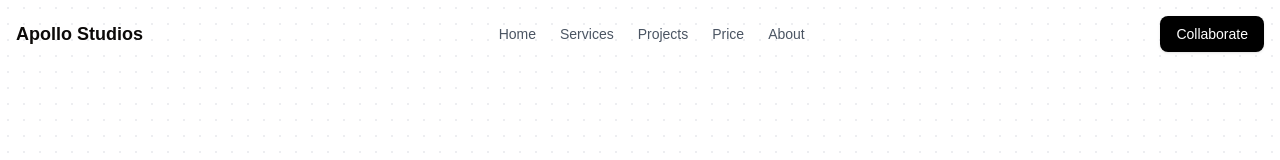
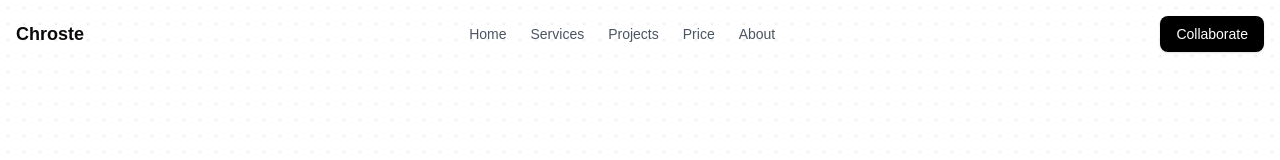
Before and after one commit to AimeKelvin/chroste2.0, a Next.js app: page /projects/arserve in a window 1280 px wide. Shown: the top 160 px of the page. Built offline with nearby package versions, Linux system fonts and the light colour scheme.

Commit message:
name fix

```diff
--- a/src/app/sections/Hero.tsx
+++ b/src/app/sections/Hero.tsx
@@ -29,12 +29,12 @@ export default function Hero() {
         <div className="flex gap-8 py-20 items-center justify-center flex-col">
           <div>
             <Button variant="secondary" size="sm" className="gap-4">
-              Welcome to Apollo Studios
+              Welcome to Chroste Labs
             </Button>
           </div>
           <div className="flex gap-4 flex-col">
             <h1 className="text-5xl md:text-7xl max-w-2xl tracking-tighter text-center font-regular">
-              <span className="text-spektr-cyan-50">Apollo Delivers </span>
+              <span className="text-spektr-cyan-50">Chroste Delivers </span>
               <span className="relative flex w-full justify-center overflow-hidden text-center md:pb-4 md:pt-1">
                 &nbsp;
                 {titles.map((title, index) => (
@@ -62,7 +62,7 @@ export default function Hero() {
             </h1>
 
             <p className="text-md  leading-relaxed tracking-tight text-muted-foreground max-w-2xl text-center">
-              At Apollo Studios, we craft visionary websites that fuse creativity with cutting-edge technology, delivering unparalleled digital experiences.
+              At Chroste Labs, we craft visionary websites that fuse creativity with cutting-edge technology, delivering unparalleled digital experiences.
             </p>
           </div>
           <div className="flex flex-row gap-3">
--- a/src/components/ui/Navbar.tsx
+++ b/src/components/ui/Navbar.tsx
@@ -10,7 +10,7 @@ export default function Navbar() {
     <nav className="bg-transparent p-4">
       <div className="container mx-auto flex justify-between items-center">
         {/* Logo */}
-        <h1 className="text-lg font-semibold">Apollo Studios</h1>
+        <h1 className="text-lg font-semibold">Chroste</h1>
 
         {/* Desktop Menu */}
         <ul className="hidden md:flex space-x-6 text-gray-600 text-sm">
```
